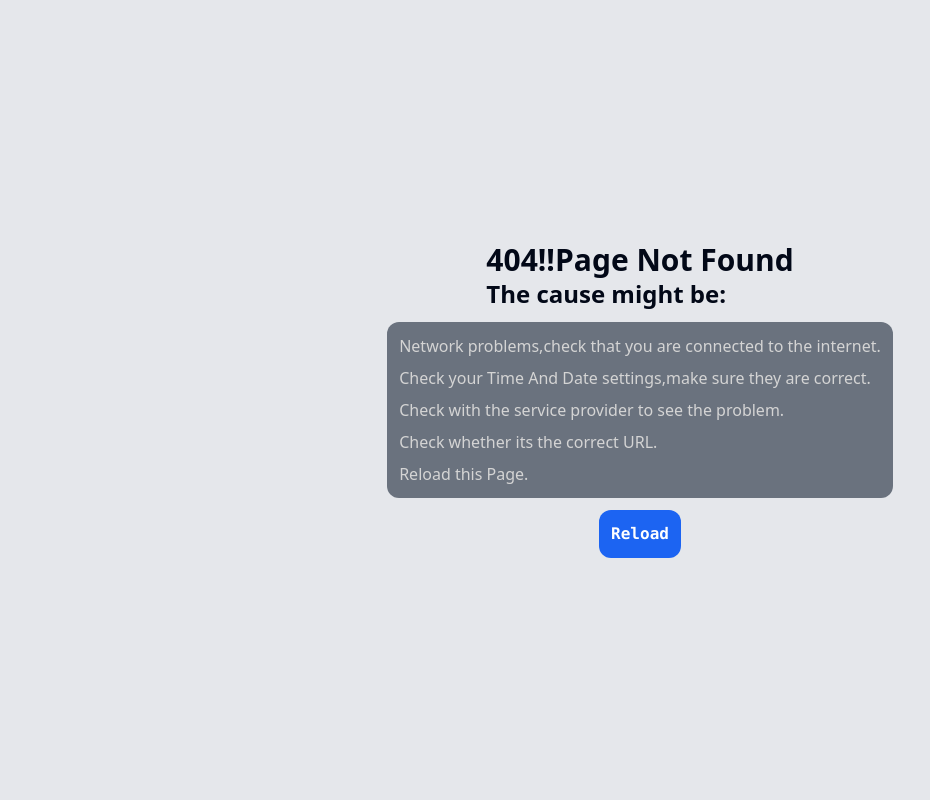
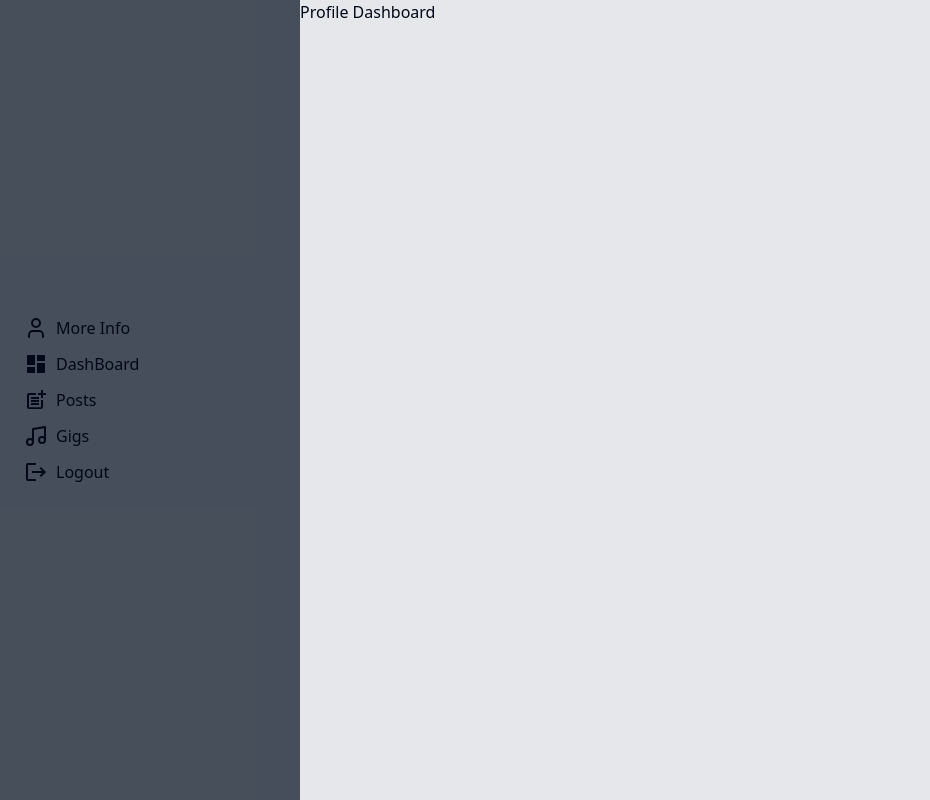
Before and after one commit to zacheys123/gigme, a Next.js app: page /v1/profile/1/dashboard in a window 1280 px wide. Before the commit this address had no page. Shown: the whole page, without its empty margins (0-930 px from the left). Built offline with nearby package versions, Linux system fonts and the light colour scheme; no server answers.

Commit message:
updated the profile page in main directory

```diff
--- a/app/gigme/(social)/profile/[id]/page.js
+++ /dev/null
@@ -1,12 +0,0 @@
-import React from "react";
-
-const ProfilePage = () => {
-  return (
-    <div className="flex w-screen h-screen bg-gray-100">
-      <div></div>
-      <div></div>
-    </div>
-  );
-};
-
-export default ProfilePage;
--- /dev/null
+++ b/app/v1/layout.js
@@ -0,0 +1,15 @@
+import Nav from "@/components/Nav";
+import ProfileNav from "@/components/ProfileNav";
+import { auth } from "@clerk/nextjs";
+import React from "react";
+
+const MainLayout = ({ children }) => {
+  return (
+    <div className="flex ">
+      <ProfileNav />
+      {children}
+    </div>
+  );
+};
+
+export default MainLayout;
--- /dev/null
+++ b/app/v1/profile/[id]/dashboard/page.js
@@ -0,0 +1,7 @@
+import React from "react";
+
+const ProfileDashboard = () => {
+  return <div>Profile Dashboard</div>;
+};
+
+export default ProfileDashboard;
--- /dev/null
+++ b/app/v1/profile/[id]/gigs/pages.js
@@ -0,0 +1,7 @@
+import React from "react";
+
+const ProfileGigs = () => {
+  return <div>Profile Gigs</div>;
+};
+
+export default ProfileGigs;
--- /dev/null
+++ b/app/v1/profile/[id]/page.js
@@ -0,0 +1,7 @@
+import React from "react";
+
+const ProfilePage = () => {
+  return <div>Profile pages here</div>;
+};
+
+export default ProfilePage;
--- /dev/null
+++ b/app/v1/profile/[id]/posts/page.js
@@ -0,0 +1,7 @@
+import React from "react";
+
+const ProfilePosts = () => {
+  return <div>Profile Posts</div>;
+};
+
+export default ProfilePosts;
--- /dev/null
+++ b/app/v1/profile/[id]/user/page.js
@@ -0,0 +1,7 @@
+import React from "react";
+
+const ProfileUser = () => {
+  return <div>Profile User</div>;
+};
+
+export default ProfileUser;
--- /dev/null
+++ b/components/ProfileNav.js
@@ -0,0 +1,43 @@
+"use client";
+import React from "react";
+import { usePathname } from "next/navigation";
+import Link from "next/link";
+import { useAuth } from "@clerk/nextjs";
+import { Music, User } from "lucide-react";
+import { Dashboard, Logout, PostAdd } from "@mui/icons-material";
+const ProfileNav = () => {
+  const { userId } = useAuth();
+  const pathname = usePathname();
+
+  return (
+    <aside className="p-3  bg-gray-800/80 w-[300px] h-screen flex flex-col justify-center">
+      <div>
+        <Link className="flex gap-2 m-3 text-1xl" href={`${pathname}/user`}>
+          <User />
+          More Info
+        </Link>
+        <Link
+          className="flex gap-2 m-3 text-1xl"
+          href={`${pathname}/dashboard`}
+        >
+          <Dashboard />
+          DashBoard
+        </Link>{" "}
+        <Link className="flex gap-2 m-3 text-1xl" href={`${pathname}/posts`}>
+          <PostAdd />
+          Posts
+        </Link>{" "}
+        <Link className="flex gap-2 m-3 text-1xl" href={`${pathname}/gigs`}>
+          <Music />
+          Gigs
+        </Link>{" "}
+        <Link className="flex gap-2 m-3 text-1xl" href={`${pathname}/user`}>
+          <Logout />
+          Logout
+        </Link>
+      </div>
+    </aside>
+  );
+};
+
+export default ProfileNav;
--- a/components/SocialNav.js
+++ b/components/SocialNav.js
@@ -110,11 +110,9 @@ const SocialNav = () => {
           </Link>
           <Link
             className={
-              pathname === `/gigme/profile/${userId}`
-                ? activeLink
-                : inactiveLink
+              pathname === `/v1/profile/${userId}` ? activeLink : inactiveLink
             }
-            href={`/gigme/profile/${userId}`}
+            href={`/v1/profile/${userId}`}
           >
             Profile |
           </Link>
```
